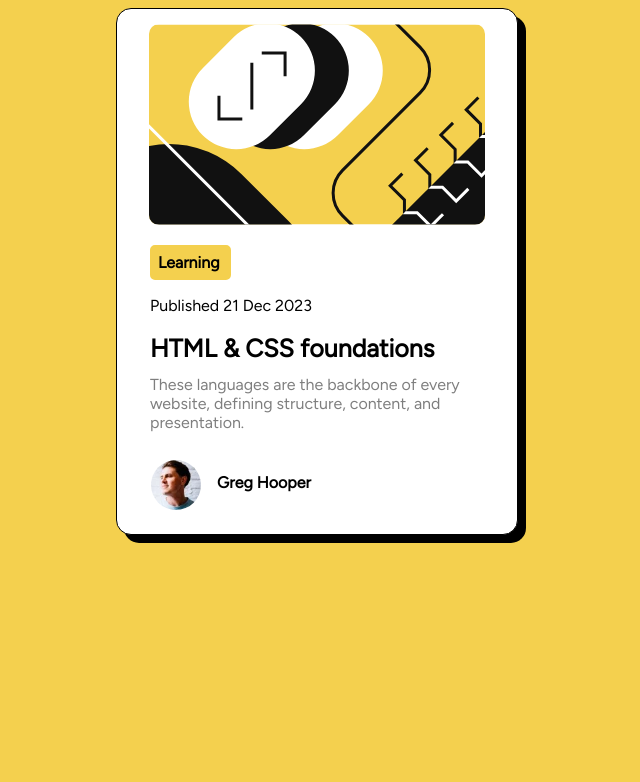
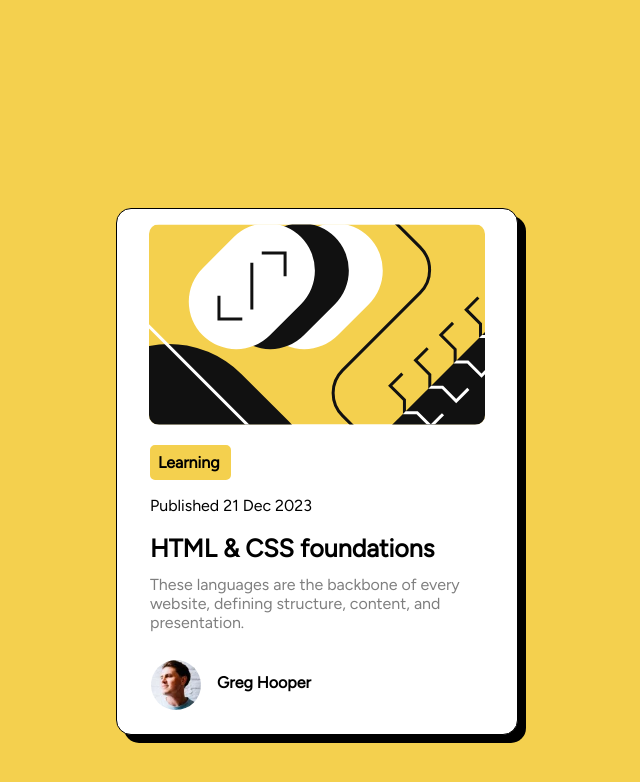
Before and after one commit to Syedjawad7/Blog-preview-card, a plain HTML site: page index.html in a window 1280 px wide. Shown: the whole page, without its empty margins (323-963 px from the left). Drawn offline with Linux system fonts and the light colour scheme.

Commit message:
Update style.css

```diff
--- a/style.css
+++ b/style.css
@@ -5,6 +5,8 @@ body{
 
    display: grid;
    place-items: center;
+   position: relative;
+   top: 200px ;
 }
 .child{
     border-radius: 5px;
```
